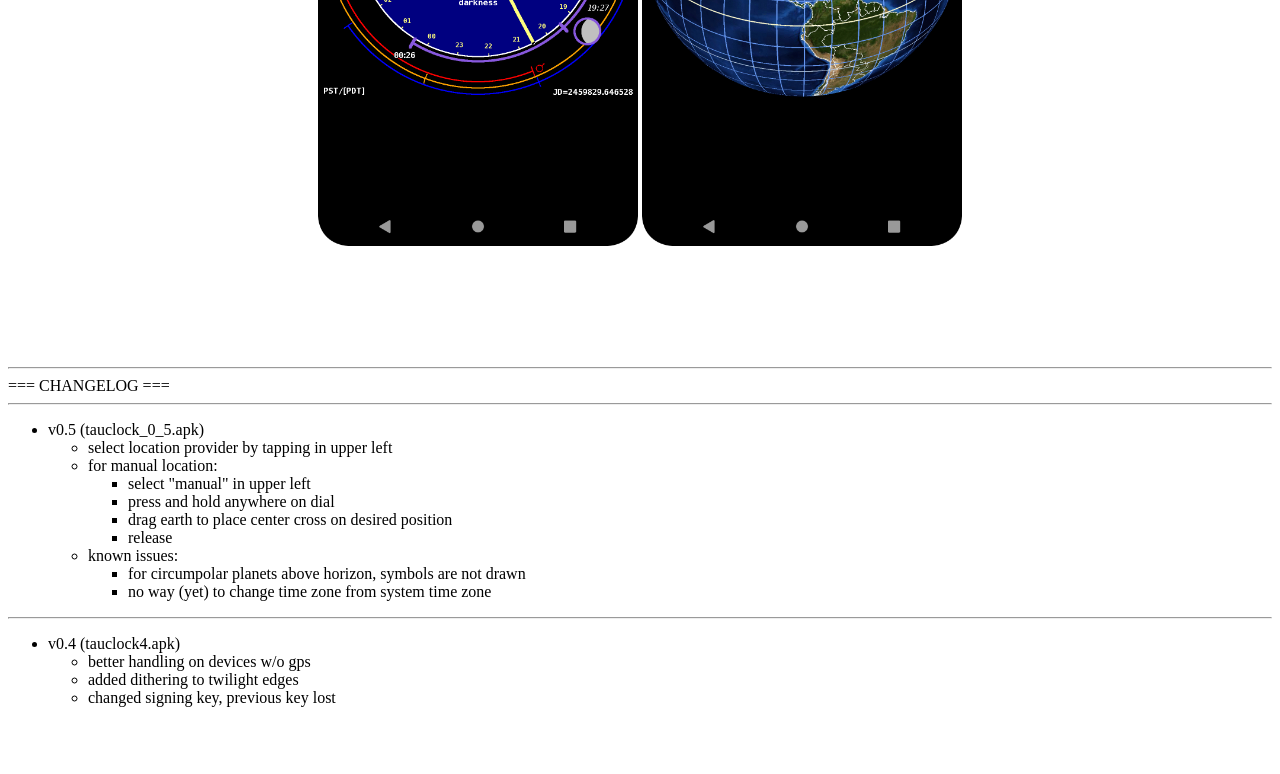
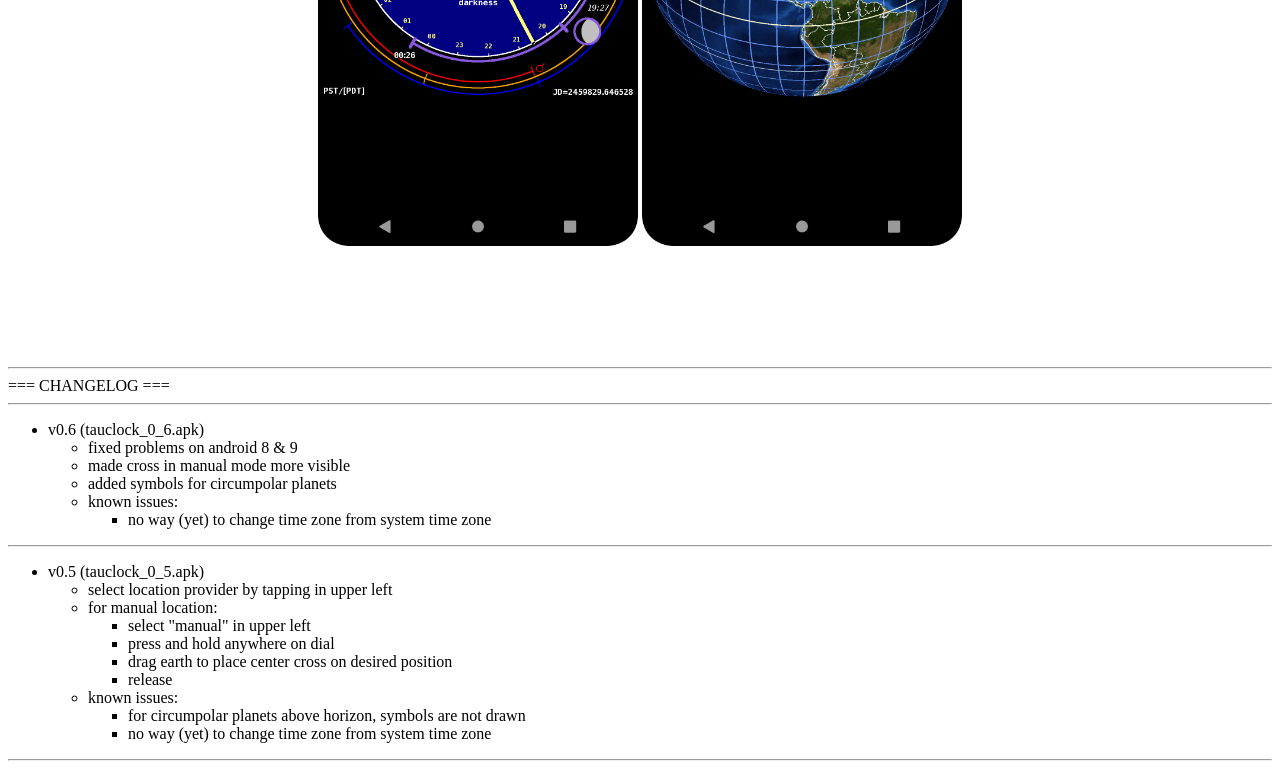
Before and after one commit to GorillaSapiens/tauclock, a plain HTML site: page website/index.html in a window 1280 px wide. Shown: the part 936-1710 px from the top of the page. Before the commit the page ends 1659 px from the top, so only its background shows below. Drawn offline with Linux system fonts and the light colour scheme.

Commit message:
changes for v0.6

```diff
--- a/website/index.html
+++ b/website/index.html
@@ -6,7 +6,7 @@
 		<br>
 		A clock for camping in the desert</br>
 		<br>
-		<a href=tauclock_0_5.apk>tauclock_0_5.apk</a><br>
+		<a href=tauclock_0_6.apk>tauclock_0_6.apk</a><br>
 		<br>
 		NB: if you have a version before v0.4, you may need to uninstall before installing this version<br>
 		<br>
@@ -16,6 +16,21 @@
 	</font>
 <hr>
 === CHANGELOG === <br>
+<hr>
+<ul>
+	<li>v0.6 (tauclock_0_6.apk)
+		<ul>
+			<li>fixed problems on android 8 &amp; 9</li>
+			<li>made cross in manual mode more visible</li>
+			<li>added symbols for circumpolar planets</li>
+			<li>known issues:
+				<ul>
+					<li>no way (yet) to change time zone from system time zone</li>
+				</ul>
+			</li>
+		</ul>
+	</li>
+</ul>
 <hr>
 <ul>
 	<li>v0.5 (tauclock_0_5.apk)
```
